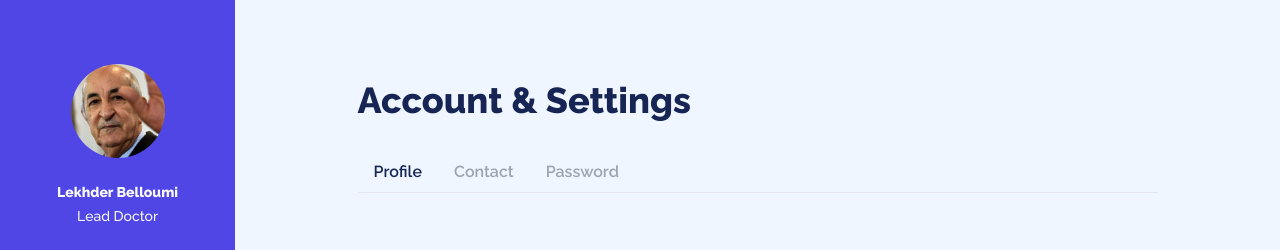
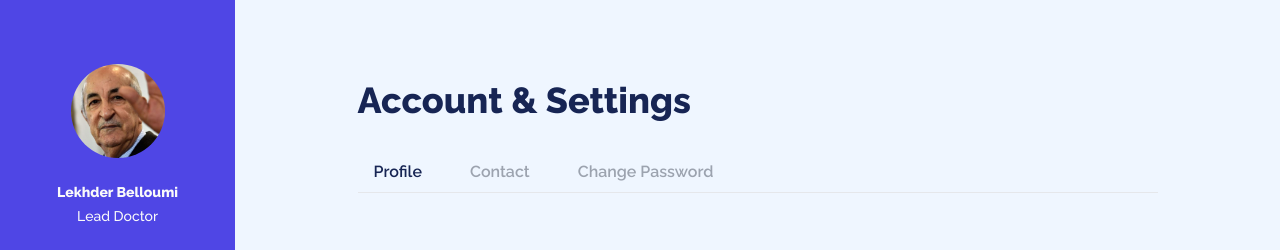
Before and after one commit to op-squad/front, a React (Vite) app: page /settings/profile in a window 1280 px wide. Shown: the top 250 px of the page. Built offline with nearby package versions, Linux system fonts and the light colour scheme.

Commit message:
add import image button functionality

```diff
--- a/src/components/app/settings/ProfileSettings.tsx
+++ b/src/components/app/settings/ProfileSettings.tsx
@@ -1,6 +1,12 @@
+import { useRef } from "react";
 import doctorImg from "/home/wb21/projects/op-squad/front/src/assets/profile/doctor.jpg";
 
+const chooseFile = (ref) => {
+  ref.current.click();
+};
+
 export default function ProfileSettings() {
+  const ref = useRef();
   return (
     <div className="flex flex-col gap-16 pl-4">
       <div className="flex flex-col gap-8">
@@ -12,7 +18,15 @@ export default function ProfileSettings() {
             className="w-48 aspect-square object-cover rounded-full"
           />
           <div className="flex flex-col gap-4">
-            <button className="bg-blue-600 text-blue-50 px-8 py-2 rounded-xl text-sm font-semibold">
+            <input
+              className="hidden"
+              type="file"
+              ref={ref}
+            />
+            <button
+              onClick={() => chooseFile(ref)}
+              className="bg-blue-600 text-blue-50 px-8 py-2 rounded-xl text-sm font-semibold"
+            >
               Change Picture
             </button>
             <button className="border-solid border-2 border-red-600 text-red-600 px-8 py-2 rounded-xl text-sm font-semibold">
--- a/src/pages/Settings.tsx
+++ b/src/pages/Settings.tsx
@@ -10,7 +10,7 @@ export default function Settings() {
           <h1 className="text-4xl 2xl:text-5xl font-extrabold py-4 text-blue-950">
             Account & Settings
           </h1>
-          <div className="flex pl-4 gap-8 mt-6 mb-2 font-semibold">
+          <div className="flex pl-4 gap-12 mt-6 mb-2 font-semibold">
             <NavLink
               to="profile"
               className={({ isActive }) =>
@@ -39,7 +39,7 @@ export default function Settings() {
                   : "cursor-pointer text-gray-400"
               }
             >
-              Password
+              Change Password
             </NavLink>
           </div>
           <hr />
```
